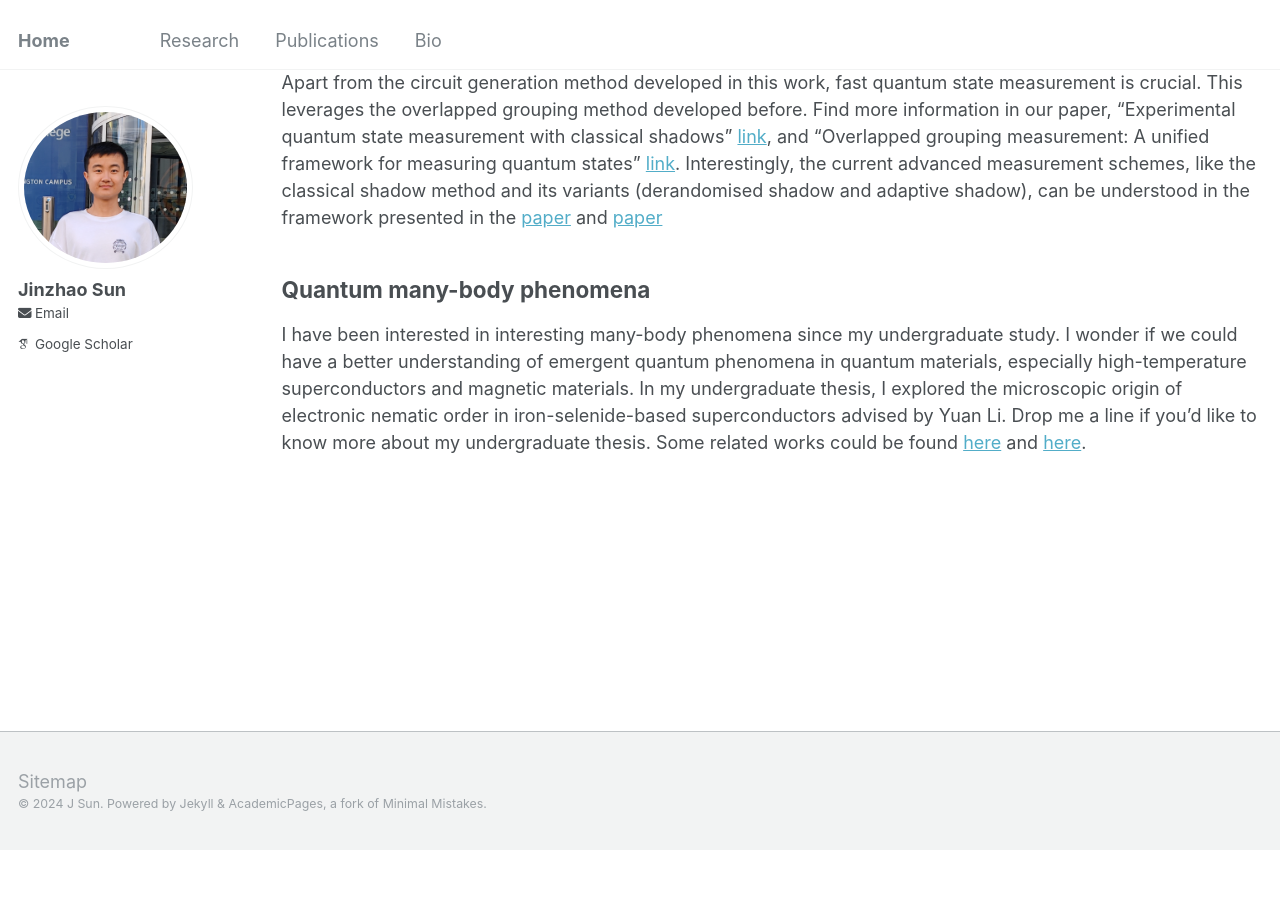
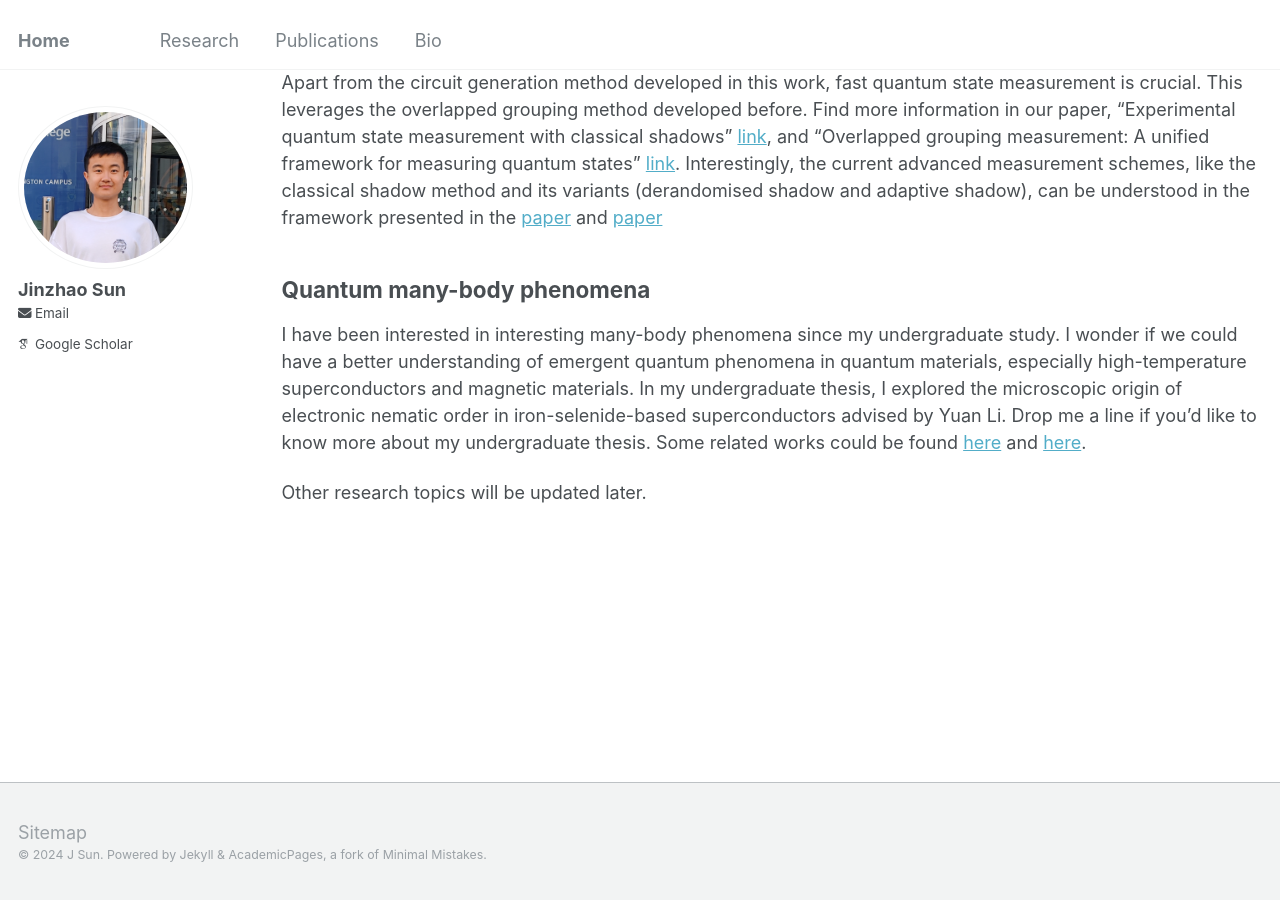
Before and after one commit to jinzhao-sun/jinzhao-sun.github.io, a Jekyll site: the page built from _pages/research.md, in a window 1280 px wide and 900 px high, scrolled down 4171 px. Built offline with Jekyll 4.4.1, drawn with Linux system fonts in a browser that asks for light colours; some web fonts are replaced; before the commit the page ends 5021 px from its top, so only the background shows below that.

Commit message:
Update research.md

```diff
--- a/_pages/research.md
+++ b/_pages/research.md
@@ -85,3 +85,6 @@ Quantum many-body phenomena
 -----
 
 I have been interested in interesting many-body phenomena since my undergraduate study. I wonder if we could have a better understanding of emergent quantum phenomena in quantum materials, especially high-temperature superconductors and magnetic materials. In my undergraduate thesis, I explored the microscopic origin of electronic nematic order in iron-selenide-based superconductors advised by Yuan Li. Drop me a line if you'd like to know more about my undergraduate thesis. Some related works could be found [here](https://www.nature.com/articles/s41535-023-00604-4) and [here](https://www.sciencedirect.com/science/article/abs/pii/S209592731730628X).
+
+
+Other research topics will be updated later.
```
